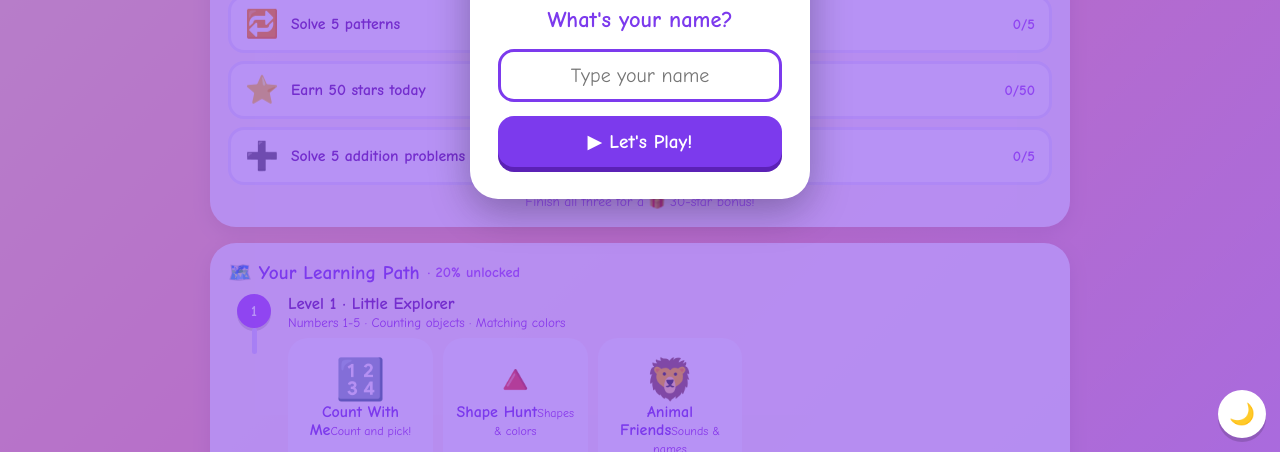
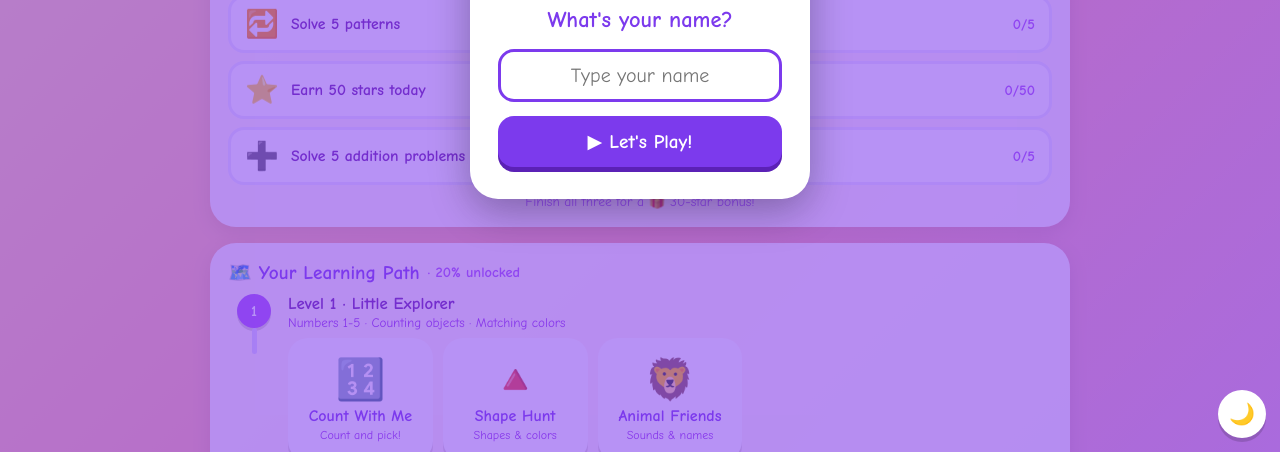
Before and after one commit to vanu270/vaanyas-playground, a plain HTML site: page index.html in a window 1280 px wide. Shown: the part 348-800 px from the top of the page. Drawn offline with Linux system fonts and the light colour scheme.

Commit message:
Add files via upload

```diff
--- a/index.html
+++ b/index.html
@@ -49,8 +49,8 @@ h1{font-size:clamp(1.8rem,6.5vw,3rem);color:#7c3aed;text-shadow:3px 3px 0 #fff;m
   box-shadow:0 5px 0 rgba(0,0,0,.12);border:4px solid transparent;transition:transform .15s;display:block}
 .card:hover{transform:scale(1.06) rotate(-1.5deg);border-color:#fbbf24}
 .card .emoji{font-size:2.5rem;display:block}
-.card .name{font-size:1rem;font-weight:bold;color:#7c3aed;margin-top:4px}
-.card .desc{font-size:.75rem;color:#9333ea;margin-top:2px}
+.card .name{display:block;font-size:1rem;font-weight:bold;color:#7c3aed;margin-top:4px;line-height:1.2}
+.card .desc{display:block;font-size:.75rem;color:#9333ea;margin-top:2px;line-height:1.2}
 .card.locked{filter:grayscale(1);opacity:.55;cursor:not-allowed}
 .pcta{display:flex;gap:10px;flex-wrap:wrap;justify-content:center;margin-top:4px}
 .pcta a{background:#fff;border-radius:18px;padding:12px 18px;text-decoration:none;color:#7c3aed;font-weight:bold;
```
